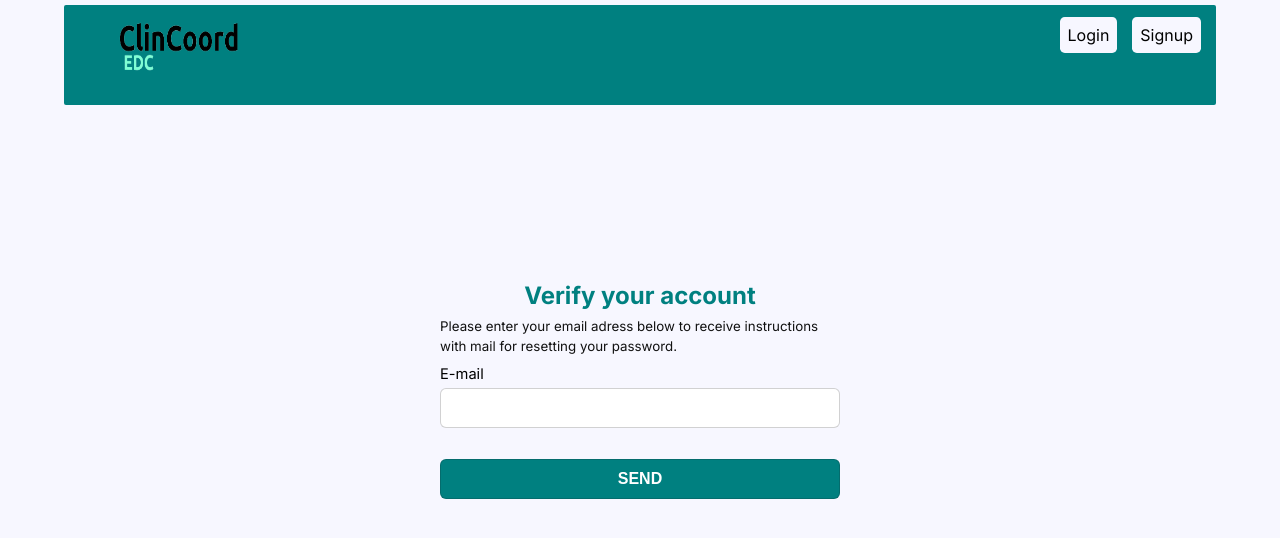
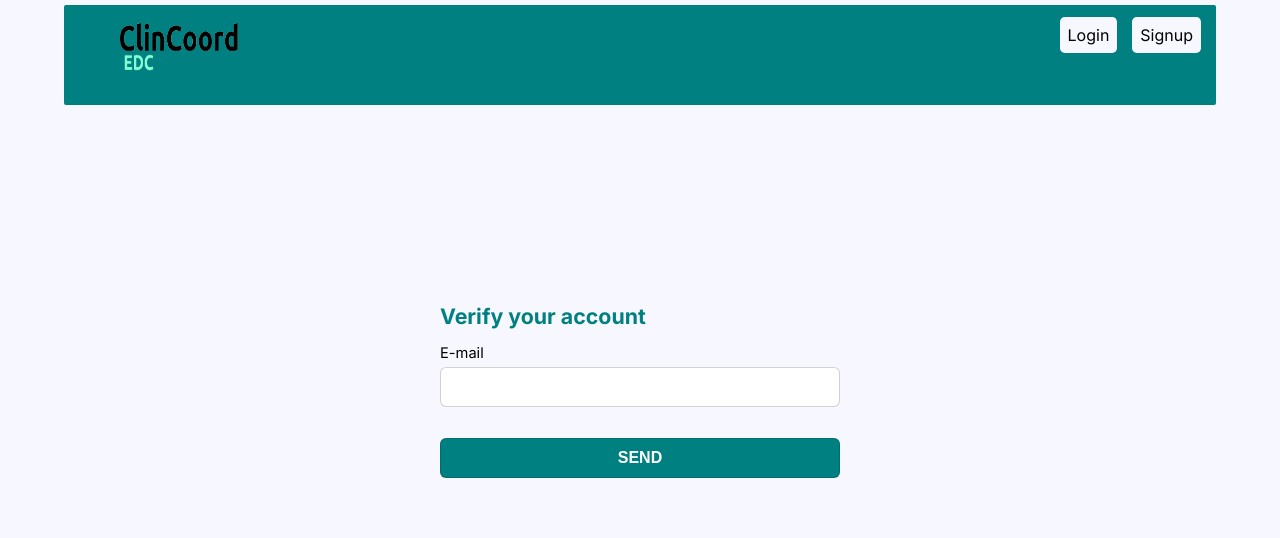
Before and after one commit to clincoordservices/edc.clincoordservices, a Next.js app: page /verifyaccount in a window 1280 px wide. Shown: the top 538 px of the page. Built offline with nearby package versions, Linux system fonts and the light colour scheme.

Commit message:
Verify Account: Refatored

```diff
--- a/app/dashboard/admin/users/page.tsx
+++ b/app/dashboard/admin/users/page.tsx
@@ -121,8 +121,8 @@ const ManageUsers = () => {
                                     <label htmlFor="user_project">Project</label>
                                     <input
                                         type="text"
-                                        id="user_institute"
-                                        {...register("user_institute")}
+                                        id="user_project"
+                                        {...register("user_project")}
                                     />
                                 </div>
                             <div>
--- a/app/verifyaccount/page.tsx
+++ b/app/verifyaccount/page.tsx
@@ -26,6 +26,7 @@ const VerifyAccount  = () => {
 
 
        await new Promise((resolve)=> setTimeout(resolve, 1000));
+       setWasSent(prev=> !prev);
        reset();
    }
 
@@ -33,13 +34,15 @@ const VerifyAccount  = () => {
             <>
                 <HeaderNoLogin />
                 <main className={styles.main_Content}>
+                    <div className={`${wasSent? styles.hideEntiretElement :"showListElement"} ${styles.main_Content_HideMessage}`}>
+                        <span><p>Verify your email adress</p></span>
+                    </div>
+                    <div  className={`${wasSent? "showListElement" :styles.hideEntiretElement } ${styles.main_Content_Form}`}>
                         <form onSubmit={handleSubmit(submitHandler)}   method="post" className={styles.containerFormLogin}>
                             <div className={styles.containerFormLoginHeader}>
                                     <legend> <h2>Verify your account</h2> </legend>
                             </div>
                             <div className={styles.containerFormLoginpBody}>
-                        <span>Please enter your email adress below to receive instructions </span><br/>
-                            <span>with mail for resetting your password.</span><br/>
                                 <div className={styles.containerEmail} >
                                     <label htmlFor="email">E-mail</label>
                                     <input
@@ -63,6 +66,7 @@ const VerifyAccount  = () => {
                                 </div>
                             </div>
                         </form>
+                    </div>
                 </main>
             </>
     );
--- a/app/verifyaccount/verifyaccount.module.css
+++ b/app/verifyaccount/verifyaccount.module.css
@@ -1,32 +1,44 @@
-.main_Content {
+.main_Content,
+.main_Content_Form {
     height: 70vh;
     display: flex;
     justify-content: center;
     align-items: center;
+    width: 100%;
 }
 .containerFormLogin {
     display: flex;
     flex-direction: column;
-    width: 50%;
     align-items: center;
     justify-content: center;
     user-select: none;
-   background-size: 100% 100%;
-   background-repeat: no-repeat;
-   background-attachment: fixed;
 }
 .containerEmail {
      margin-top: 5px;
      display: flex;
      flex-direction: column;
 }
+.main_Content_HideMessage {
+    display: flex;
+    width: 100%;
+    justify-content: center;
+    align-items: center;
+
+}
 .containerFormLoginpBody label {
     margin: 5px 0;
     font-size: 11pt;
 }
+.containerFormLoginHeader {
+    width: 100%;
+}
+.containerFormLoginHeader legend {
+    width: 300px;
+}
 .containerFormLoginHeader h2 {
     color: var(--secondary-color);
     margin-bottom: 5px;
+    font-size: 16pt;
 }
 .containerEmail input {
      text-indent: 10px;
@@ -66,6 +78,10 @@
     font-size: 10pt;
     color: #ff4500 !important;
 }
+
+.hideEntiretElement{
+    display: none;
+}
 @media screen and (max-width: 460px) {
     .containerEmail input,
     .containerButton button {
@@ -84,8 +100,6 @@
 }
 .containerFormLoginHeader legend {
     width: 320px;
-    display: grid;
-    place-content: center;
 }
 }
 @media screen and (max-width: 330px) {
```
Also changed, not shown: app/utils/form_validation/adminAddUsers.ts (+8 -6 lines), app/globals.css (line endings or trailing spaces). Lines whose indentation alone changed are shown as unchanged.
